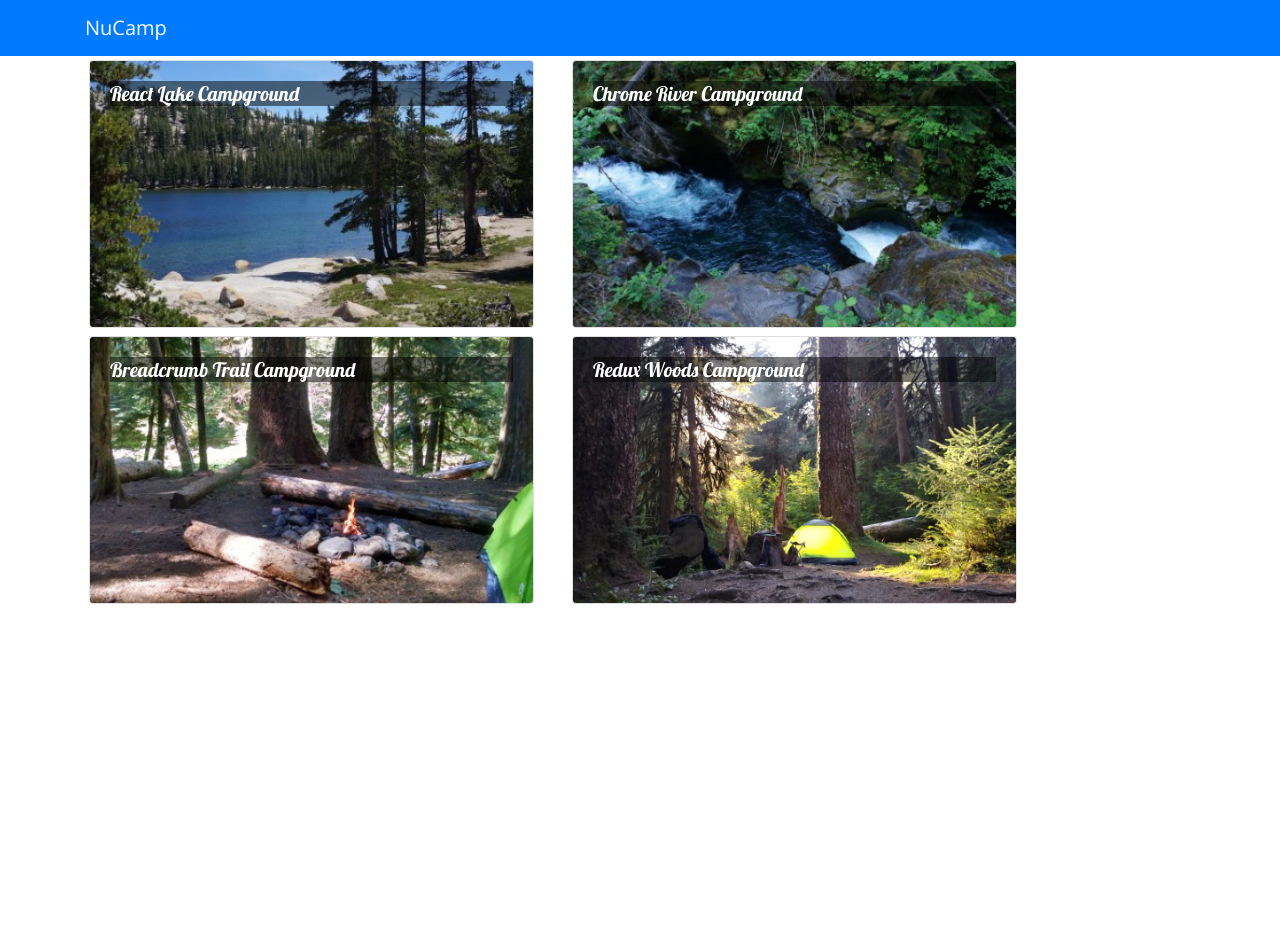
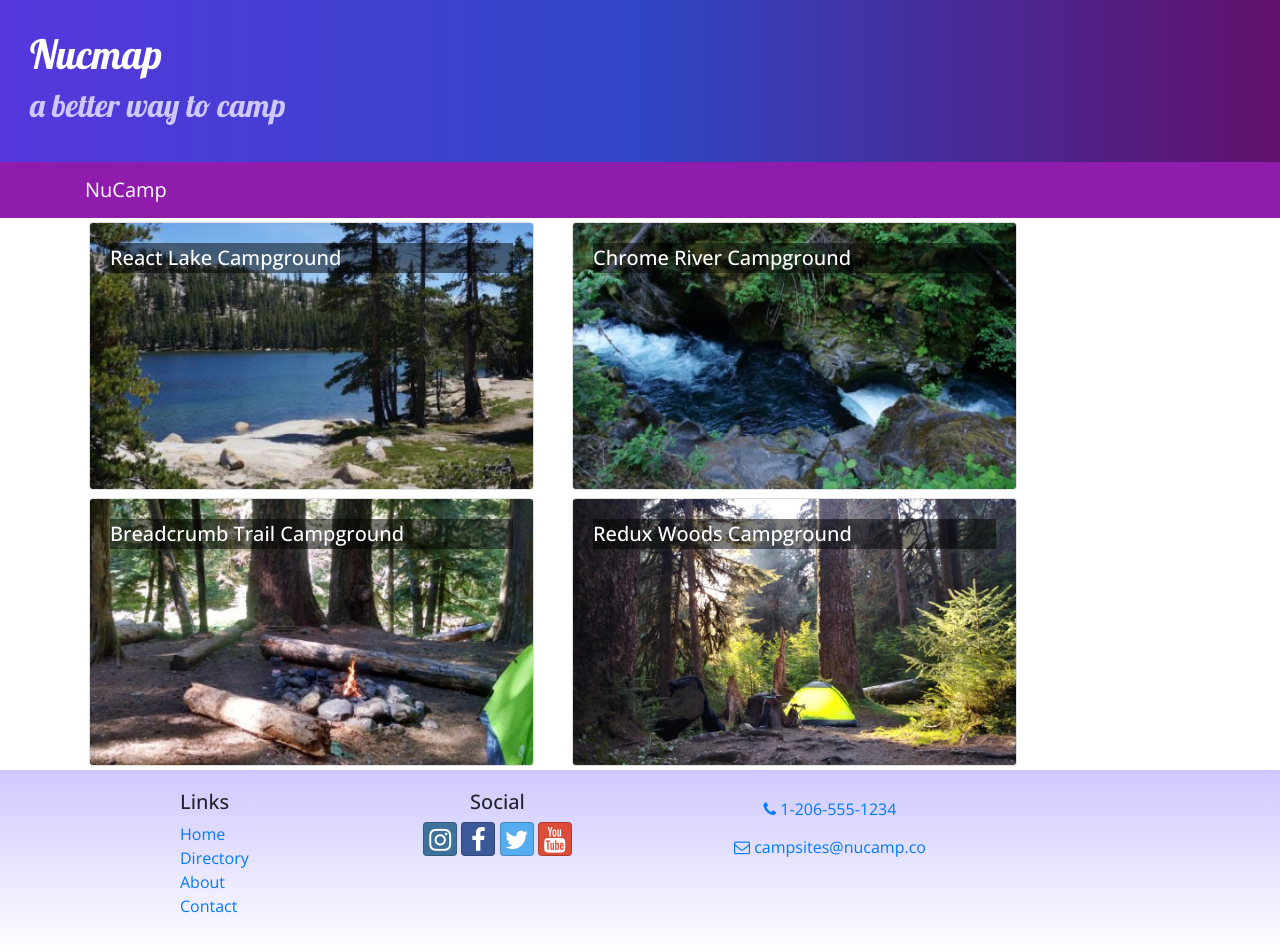
Before and after one commit to cristiaann-VL4L/NC_site, a React (Create React App) app: page / in a window 1280 px wide. Before the commit the page ends 800 px from the top, so only its background shows below. Built offline with nearby package versions, Linux system fonts and the light colour scheme.

Commit message:
Header and Footer

```diff
--- a/package.json
+++ b/package.json
@@ -7,6 +7,8 @@
     "@testing-library/react": "^12.0.0",
     "@testing-library/user-event": "^13.2.1",
     "bootstrap": "4.5.2",
+    "bootstrap-social": "5.1.1",
+    "font-awesome": "4.7.0",
     "react": "^17.0.2",
     "react-dom": "^17.0.2",
     "react-popper": "1.3.6",
--- a/src/App.css
+++ b/src/App.css
@@ -2,11 +2,49 @@
   font-family: "Open Sans", sans-serif;
 }
 
+h1,
+h2,
+h3,
+.card-body > .card-title {
+  font-family: "Lobster", cursive;
+}
+
 .card-title {
-  font: 500 1.25rem "Lobster", cursive;
+  font-weight: 500;
+  font-size: 1.25rem;
+}
+
+h2 {
+  color: #3046c5;
 }
 
 .card-img-overlay .card-title {
   color: white;
   background-color: rgba(0, 0, 0, 0.5);
 }
+
+.row-content {
+  padding: 50px 0;
+  border-bottom: 1px ridge;
+  min-height: 200px;
+}
+
+.site-footer {
+  background-image: linear-gradient(#cec8ff, white);
+  padding: 20px 0;
+}
+
+.jumbotron {
+  margin: 0;
+  padding: 30px;
+  background-image: linear-gradient(to right, #5637dd, #3046c5, #60106b);
+  color: white;
+}
+
+.jumbotron h2 {
+  color: #cec8ff;
+}
+
+.navbar-dark {
+  background-color: #901cad;
+}
--- /dev/null
+++ b/src/components/FooterComponent.js
@@ -0,0 +1,34 @@
+import React from 'react';
+
+function Footer(props) {
+    return (
+        <footer className="site-footer">
+            <div className="container">
+                <div className="row">
+                    <div className="col-4 col-sm-2 offset-1">
+                        <h5>Links</h5>
+                        <ul className="list-unstyled">
+                            <li><a href="#">Home</a></li>
+                            <li><a href="#">Directory</a></li>
+                            <li><a href="#">About</a></li>
+                            <li><a href="#">Contact</a></li>
+                        </ul>
+                    </div>
+                    <div className="col-6 col-sm-3 text-center">
+                        <h5>Social</h5>
+                        <a className="btn btn-social-icon btn-instagram" href="http://instagram.com/"><i className="fa fa-instagram" /></a>{' '}
+                        <a className="btn btn-social-icon btn-facebook" href="http://www.facebook.com/"><i className="fa fa-facebook" /></a>{' '}
+                        <a className="btn btn-social-icon btn-twitter" href="http://twitter.com/"><i className="fa fa-twitter" /></a>{' '}
+                        <a className="btn btn-social-icon btn-google" href="http://youtube.com/"><i className="fa fa-youtube" /></a>
+                    </div>
+                    <div className="col-sm-4 text-center">
+                        <a role="button" className="btn btn-link" href="tel:+12065551234"><i className="fa fa-phone" /> 1-206-555-1234</a><br />
+                        <a role="button" className="btn btn-link" href="mailto:notreal@notreal.co"><i className="fa fa-envelope-o" /> campsites@nucamp.co</a>
+                    </div>
+                </div>
+            </div>
+        </footer>
+    );
+}
+
+export default Footer;
--- /dev/null
+++ b/src/components/HeaderComponent.js
@@ -0,0 +1,26 @@
+import React, { Component } from "react";
+import { Navbar, NavbarBrand, Jumbotron } from "reactstrap";
+
+class Header extends Component {
+  render() {
+    return (
+      <React.Fragment>
+        <Jumbotron fluid>
+          <div className="row">
+            <div className="col">
+              <h1>Nucmap</h1>
+              <h2>a better way to camp</h2>
+            </div>
+          </div>
+        </Jumbotron>
+        <Navbar dark sticky="top">
+          <div className="container">
+            <NavbarBrand href="/">NuCamp</NavbarBrand>
+          </div>
+        </Navbar>
+      </React.Fragment>
+    );
+  }
+}
+
+export default Header;
--- a/src/components/MainComponent.js
+++ b/src/components/MainComponent.js
@@ -1,5 +1,6 @@
 import React, { Component } from "react";
-import { Navbar, NavbarBrand } from "reactstrap";
+import Header from "./HeaderComponent";
+import Footer from "./FooterComponent";
 import Directory from "./DirectoryComponent";
 import CampsiteInfo from "./CampsiteInfoComponent";
 import { CAMPSITES } from "../shared/campsites";
@@ -20,11 +21,7 @@
   render() {
     return (
       <div>
-        <Navbar dark color="primary">
-          <div className="container">
-            <NavbarBrand href="/">NuCamp</NavbarBrand>
-          </div>
-        </Navbar>
+        <Header />
         <Directory
           campsites={this.state.campsites}
           onClick={campsiteId => this.onCampsiteSelect(campsiteId)}
@@ -36,6 +33,7 @@
             )[0]
           }
         />
+        <Footer />
       </div>
     );
   }
--- a/src/index.js
+++ b/src/index.js
@@ -4,6 +4,8 @@
 import "bootstrap/dist/css/bootstrap.min.css";
 import "typeface-lobster";
 import "typeface-open-sans";
+import "font-awesome/css/font-awesome.css";
+import "bootstrap-social/bootstrap-social.css";
 import App from "./App";
 
 ReactDOM.render(
```
Also changed, not shown: 1 other file (tests, documents, lock files or other folders).
